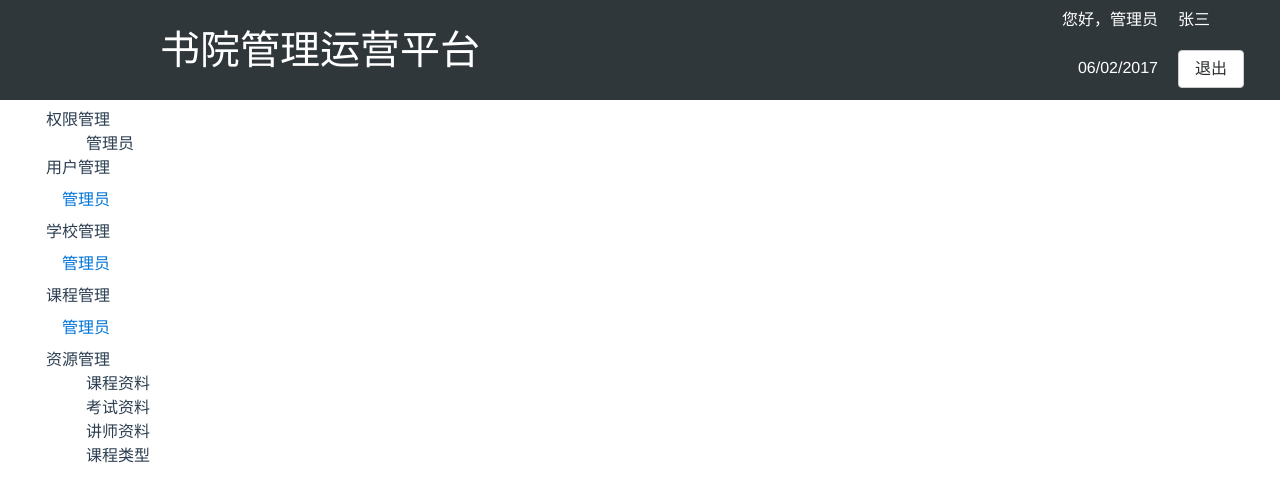
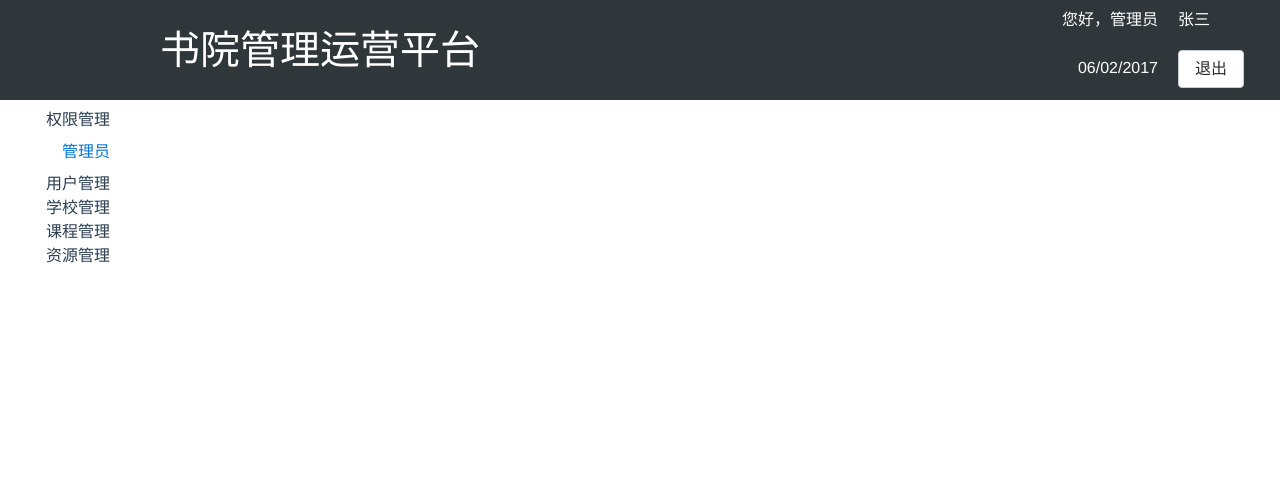
Before and after one commit to wxhthx/vue-manger-system, a Vue app: page /#/plat in a window 1280 px wide. Shown: the top 502 px of the page. Built offline with nearby package versions, Linux system fonts and the light colour scheme.

Commit message:
1. update navbar data; 2. add router active class config

```diff
--- a/src/components/navbar/Navbar.vue
+++ b/src/components/navbar/Navbar.vue
@@ -1,10 +1,13 @@
 <template lang="pug">
     div.width_flud
         ul.navbar
-            li(v-for="(primaryItem, primaryIndex) in navbar") {{primaryItem.text}}
-                router-link.menu-item.nav-link(v-if="!primaryItem.children" v-bind:to="path") 管理员
-                ul(v-else)
-                    li(v-for="(secondItem, secondIndex) in primaryItem.children") {{secondItem.text}}
+            li(v-for="(primaryItem, primaryIndex) in navbar")
+                span(v-if="primaryItem.children") {{primaryItem.text}}
+                router-link.menu-item.nav-link(v-if="!primaryItem.children" v-bind:to="primaryItem.path") {{primaryItem.text}}
+                ul(v-else v-bind:class="{'selected': selectedIndex === primaryItem.selectedId}")
+                    li(v-for="(secondItem, secondIndex) in primaryItem.children")
+                        span(v-if="secondItem.children") {{secondItem.text}}
+                        router-link.menu-item.nav-link(v-if="!secondItem.children" v-bind:to="secondItem.path") {{secondItem.text}}
 </template>
 <script>
 import navbarService from '@/service/navbar.service'
@@ -12,7 +15,8 @@ export default {
   data () {
       return {
         navbar: [],
-        path: '/login'
+        path: '/login',
+        selectedIndex: 'privilege'
       }
   },
   created: function () {
@@ -21,7 +25,23 @@ export default {
 }
 </script>
 <style lang="scss">
-ul, li {
+ul {
+    padding-left: 0;
+}
+li {
     list-style: none;
 }
+ul.navbar {
+    ul {
+        & > li {
+            display: none;
+        }
+        &.selected > li {
+            display: block;
+            & > a.active {
+                color: #F17C67;
+            }
+        }
+    }
+}
 </style>
--- a/src/mock/navbar.js
+++ b/src/mock/navbar.js
@@ -2,6 +2,7 @@ export const Navbar = [
     {
         id: 'privilege',
         text: '权限管理',
+        selectedId: 'privilege',
         children: [
             {
                 id: 'admin',
@@ -13,21 +14,43 @@ export const Navbar = [
     {
         id: 'users',
         text: '用户管理',
-        path: '/plat/uses'
+        selectedId: 'uses',
+        children: [
+            {
+                id: 'usersManager',
+                text: '管理员',
+                path: '/plat/uses'
+            }
+        ]
     },
     {
         id: 'schools',
         text: '学校管理',
-        path: '/plat/schools'
+        selectedId: 'schools',
+        children: [
+            {
+                id: 'schoolsManager',
+                text: '管理员',
+                path: '/plat/schools'
+            }
+        ]
     },
     {
         id: 'courses',
         text: '课程管理',
-        path: '/plat/courses'
+        selectedId: 'courses',
+        children: [
+            {
+                id: 'coursesManager',
+                text: '课程管理',
+                path: '/plat/courses'
+            }
+        ]
     },
     {
         id: 'resources',
         text: '资源管理',
+        selectedId: 'resources',
         children: [
             {
                 id: 'courseResources',
--- a/src/router/index.js
+++ b/src/router/index.js
@@ -5,5 +5,6 @@ import { RouterData } from '../mock/router'
 Vue.use(Router)
 
 export default new Router({
-  routes: RouterData
+  routes: RouterData,
+  linkActiveClass: 'active'
 })
```
